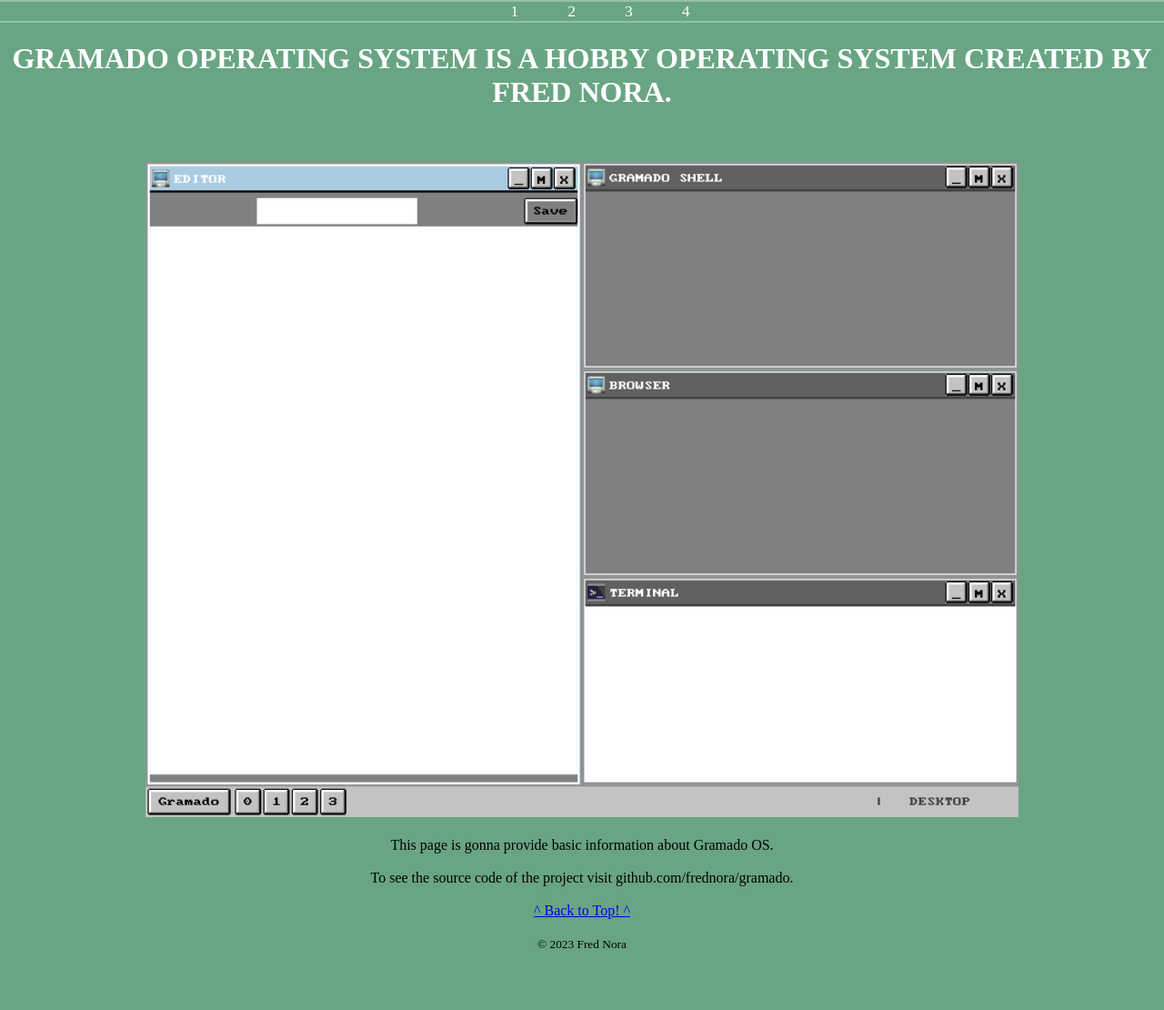
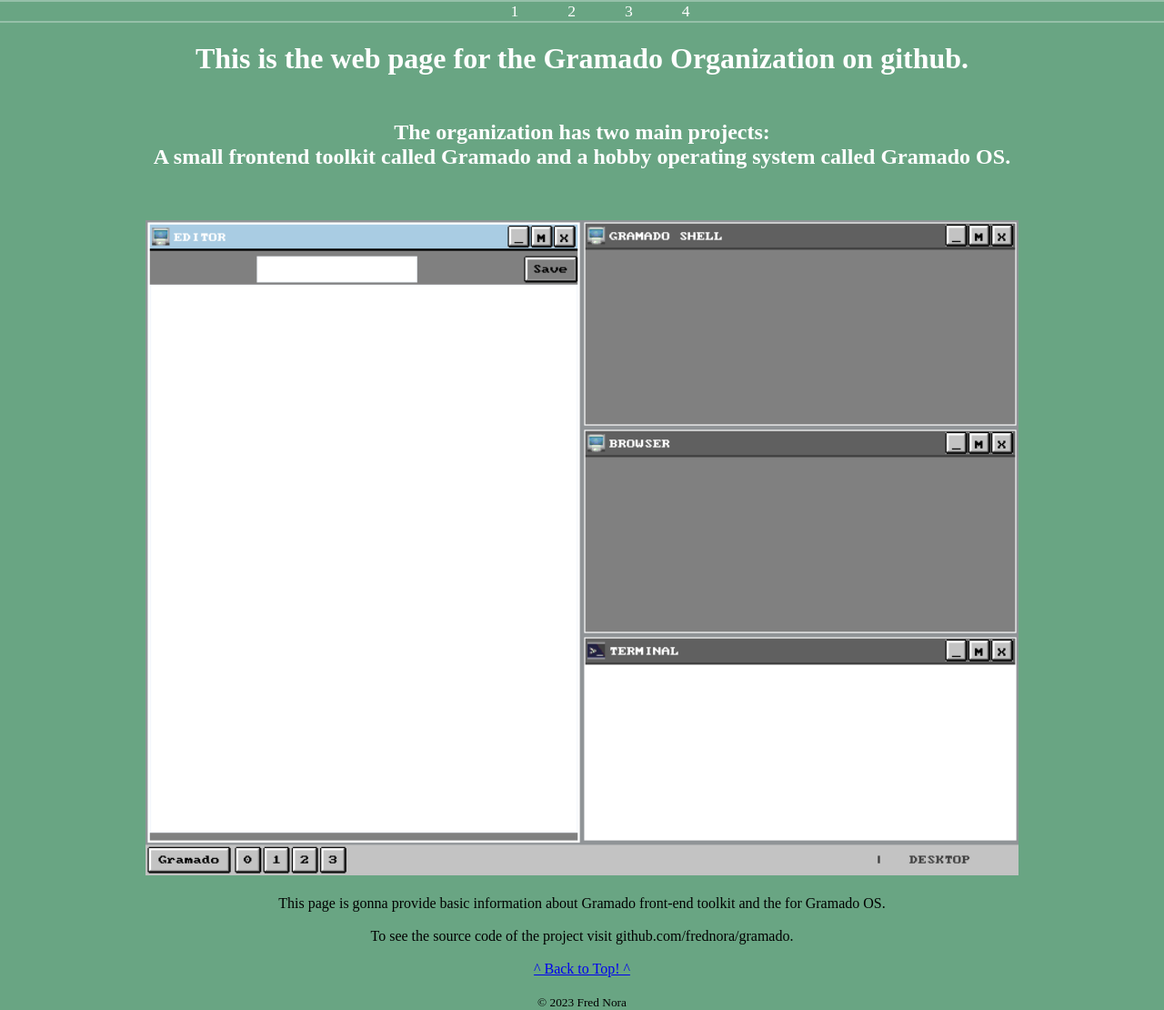
Before and after one commit to gramado/gramado.github.io, a PHP site: page / in a window 1280 px wide. Shown: the whole page at 91% size. Before the commit the page ends 1042 px from the top, so only its background shows below. Run offline with PHP 8.4, Linux system fonts and the light colour scheme.

Commit message:
index: Small changes

```diff
--- a/index.html
+++ b/index.html
@@ -34,8 +34,13 @@
     <header>
         <div class="main-header">
             <h1>
-                Gramado Operating System is a hobby operating system created by Fred Nora.
+            This is the web page for the Gramado Organization on github.
             </h1>
+            <h2>
+            <br>The organization has two main projects:
+            <br>A small frontend toolkit called Gramado and
+            a hobby operating system called Gramado OS.
+            </h2>
         </div>
     </header>
 
@@ -51,7 +56,7 @@
     <!-- Section 2: Description -->
     <section id="section-2">
     <div class="text-section">
-    <br>This page is gonna provide basic information about Gramado OS.
+    <br>This page is gonna provide basic information about Gramado front-end toolkit and the for Gramado OS.
     </div>
     </section>
 
--- a/style.css
+++ b/style.css
@@ -43,7 +43,6 @@ html, body {
 .main-header {
     color: white;
     text-align: center;
-    text-transform: uppercase;
 }
 
 .main-text {
```
